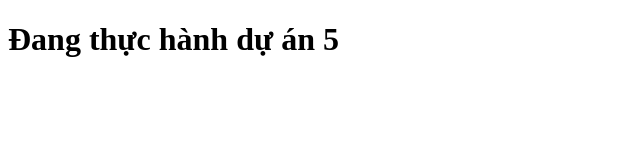
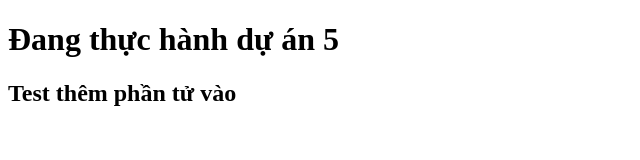
Before and after one commit to Vtecoexpress/duan5, a plain HTML site: page index.html in a window 1280 px wide. Shown: the whole page, without its empty margins (0-640 px from the left). Drawn offline with Linux system fonts and the light colour scheme.

Commit message:
Commit lần 2

```diff
--- a/index.html
+++ b/index.html
@@ -7,5 +7,6 @@
   </head>
   <body>
     <h1>Đang thực hành dự án 5</h1>
+    <h2>Test thêm phần tử vào</h2>
   </body>
 </html>
```
